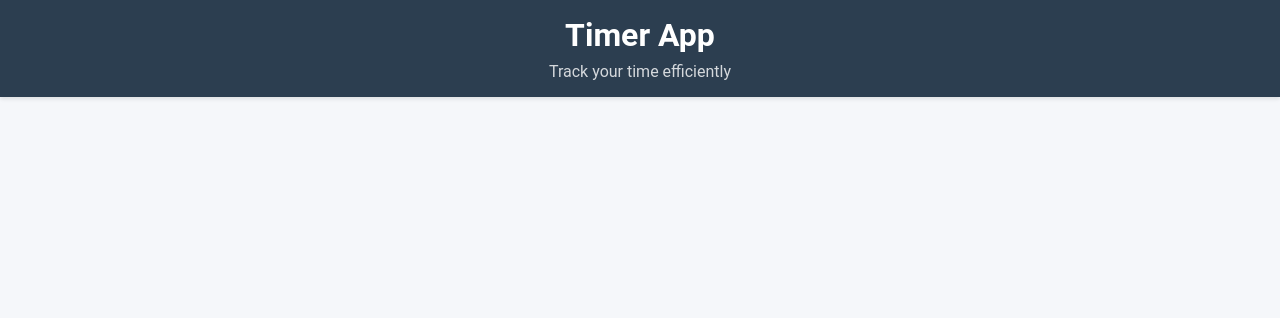
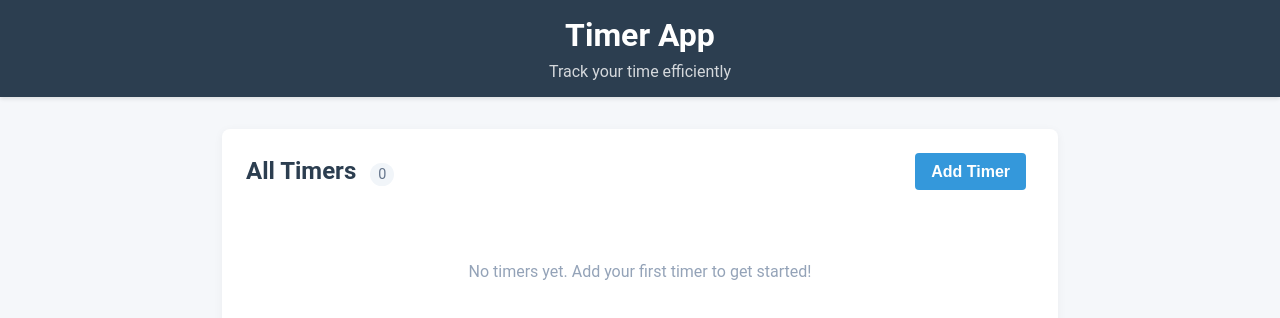
Before and after one commit to joemiddie13/timer-app, a React (Create React App) app: page / in a window 1280 px wide. Shown: the top 318 px of the page. Built offline with nearby package versions, Linux system fonts and the light colour scheme; the HTML template or start-up script is replaced by a standard one.

Commit message:
Connect UI to Redux with TimerBoard component and implement stretch challenges

```diff
--- a/src/App.js
+++ b/src/App.js
@@ -1,12 +1,13 @@
 import './App.css';
 import Header from './components/Header';
+import TimerBoard from './components/TimerBoard';
 
 function App() {
   return (
     <div className="app">
       <Header />
       <main className="app-content">
-        {/* Timer content will go here */}
+        <TimerBoard />
       </main>
     </div>
   );
--- /dev/null
+++ b/src/components/TimerBoard.css
@@ -0,0 +1,135 @@
+.timer-board {
+  background-color: white;
+  border-radius: 8px;
+  box-shadow: 0 2px 10px rgba(0, 0, 0, 0.05);
+  padding: 1.5rem;
+  margin-bottom: 2rem;
+}
+
+.timer-board-header {
+  display: flex;
+  justify-content: space-between;
+  align-items: center;
+  margin-bottom: 1.5rem;
+}
+
+.timer-board-header h2 {
+  margin: 0;
+  font-size: 1.5rem;
+  color: #2c3e50;
+}
+
+.timer-count {
+  display: inline-block;
+  background-color: #f1f5f9;
+  color: #64748b;
+  font-size: 0.9rem;
+  font-weight: normal;
+  padding: 0.2rem 0.5rem;
+  border-radius: 12px;
+  margin-left: 0.5rem;
+}
+
+.add-timer-btn {
+  background-color: #3498db;
+  color: white;
+  border: none;
+  padding: 0.6rem 1rem;
+  border-radius: 4px;
+  font-weight: 600;
+  display: flex;
+  align-items: center;
+  gap: 0.5rem;
+}
+
+.empty-state {
+  text-align: center;
+  padding: 3rem 0;
+  color: #94a3b8;
+}
+
+.timer-list {
+  list-style: none;
+  padding: 0;
+  margin: 0;
+  display: flex;
+  flex-direction: column;
+  gap: 1rem;
+}
+
+.timer-item {
+  display: flex;
+  align-items: stretch;
+  background-color: #f8fafc;
+  border-radius: 6px;
+  border: 1px solid #e2e8f0;
+  overflow: hidden;
+  transition: transform 0.2s, box-shadow 0.2s;
+}
+
+.timer-item:hover {
+  transform: translateY(-2px);
+  box-shadow: 0 4px 12px rgba(0, 0, 0, 0.05);
+}
+
+.timer-item.running {
+  border-left: 4px solid #22c55e;
+}
+
+.timer-item.paused {
+  border-left: 4px solid #64748b;
+}
+
+.timer-color {
+  width: 4px;
+  height: auto;
+}
+
+.timer-details {
+  flex: 1;
+  padding: 1rem;
+}
+
+.timer-details strong {
+  font-size: 1.1rem;
+  display: block;
+  margin-bottom: 0.4rem;
+  color: #1e293b;
+}
+
+.timer-stats {
+  display: flex;
+  align-items: center;
+  margin: 0.4rem 0;
+  font-size: 0.9rem;
+  color: #64748b;
+}
+
+.elapsed {
+  margin-right: 1rem;
+}
+
+.status-badge {
+  display: inline-block;
+  font-size: 0.75rem;
+  padding: 0.15rem 0.5rem;
+  border-radius: 12px;
+  font-weight: 500;
+}
+
+.timer-item.running .status-badge {
+  background-color: rgba(34, 197, 94, 0.1);
+  color: #16a34a;
+}
+
+.timer-item.paused .status-badge {
+  background-color: rgba(100, 116, 139, 0.1);
+  color: #475569;
+}
+
+.timer-notes {
+  margin-top: 0.5rem;
+  font-size: 0.9rem;
+  color: #64748b;
+  font-style: italic;
+}
--- /dev/null
+++ b/src/components/TimerBoard.js
@@ -0,0 +1,50 @@
+import React from "react";
+import { useSelector, useDispatch } from "react-redux";
+import { addTimer } from "../features/timers/TimerSlice";
+import "./TimerBoard.css";
+
+function TimerBoard() {
+  const timers = useSelector((state) => state.timers);
+  const dispatch = useDispatch();
+
+  const handleAddTimer = () => {
+    const label = prompt("Enter a timer label:") || "New Timer";
+    dispatch(addTimer({ label }));
+  };
+
+  // Calculate total timers for stretch challenge
+  const totalTimers = timers.length;
+
+  return (
+    <div className="timer-board">
+      <div className="timer-board-header">
+        <h2>All Timers <span className="timer-count">{totalTimers}</span></h2>
+        <button className="add-timer-btn" onClick={handleAddTimer}>Add Timer</button>
+      </div>
+
+      {timers.length === 0 ? (
+        <div className="empty-state">
+          <p>No timers yet. Add your first timer to get started!</p>
+        </div>
+      ) : (
+        <ul className="timer-list">
+          {timers.map((timer) => (
+            <li key={timer.id} className={`timer-item ${timer.isRunning ? 'running' : 'paused'}`}>
+              <div className="timer-color" style={{ backgroundColor: timer.color }}></div>
+              <div className="timer-details">
+                <strong>{timer.label}</strong>
+                <div className="timer-stats">
+                  <span className="elapsed">Elapsed: {Math.floor(timer.elapsed / 1000)}s</span>
+                  <span className="status-badge">{timer.isRunning ? 'Running' : 'Paused'}</span>
+                </div>
+                {timer.notes && <div className="timer-notes">{timer.notes}</div>}
+              </div>
+            </li>
+          ))}
+        </ul>
+      )}
+    </div>
+  );
+}
+
+export default TimerBoard;
```
